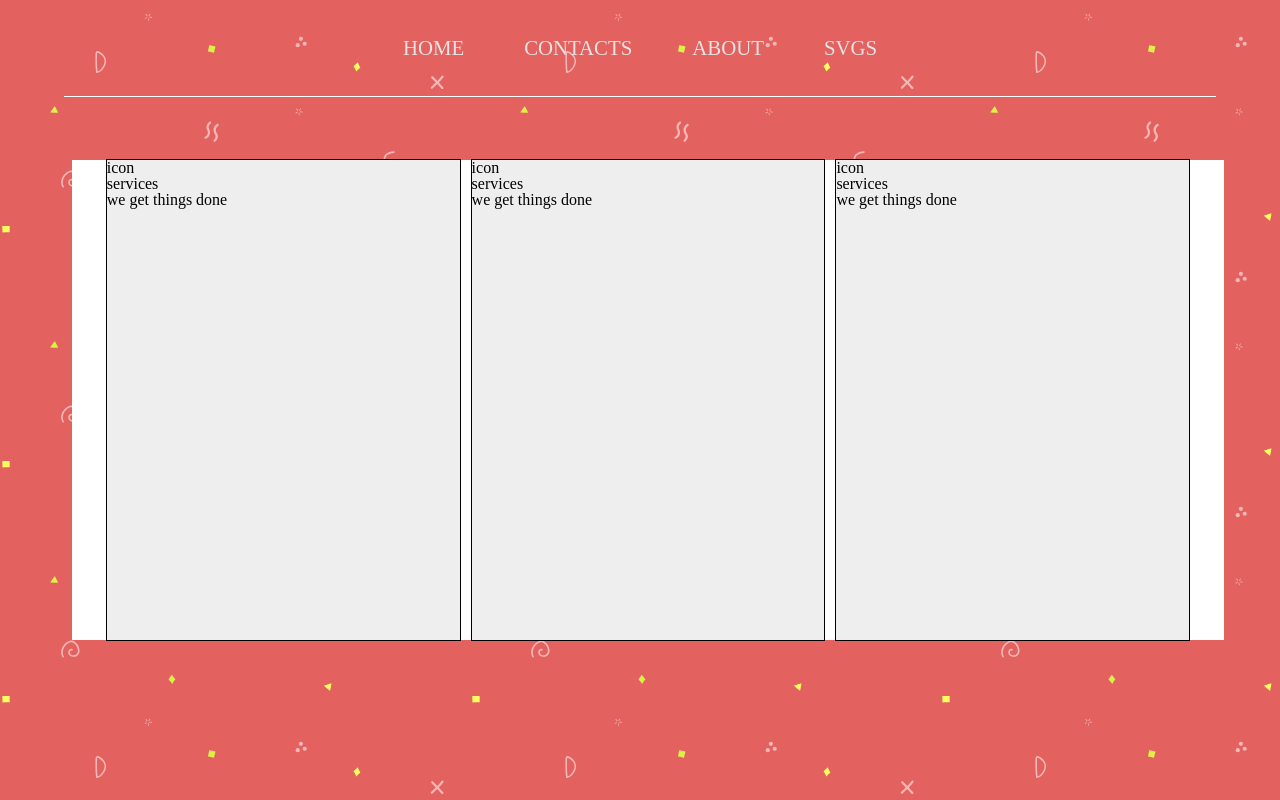
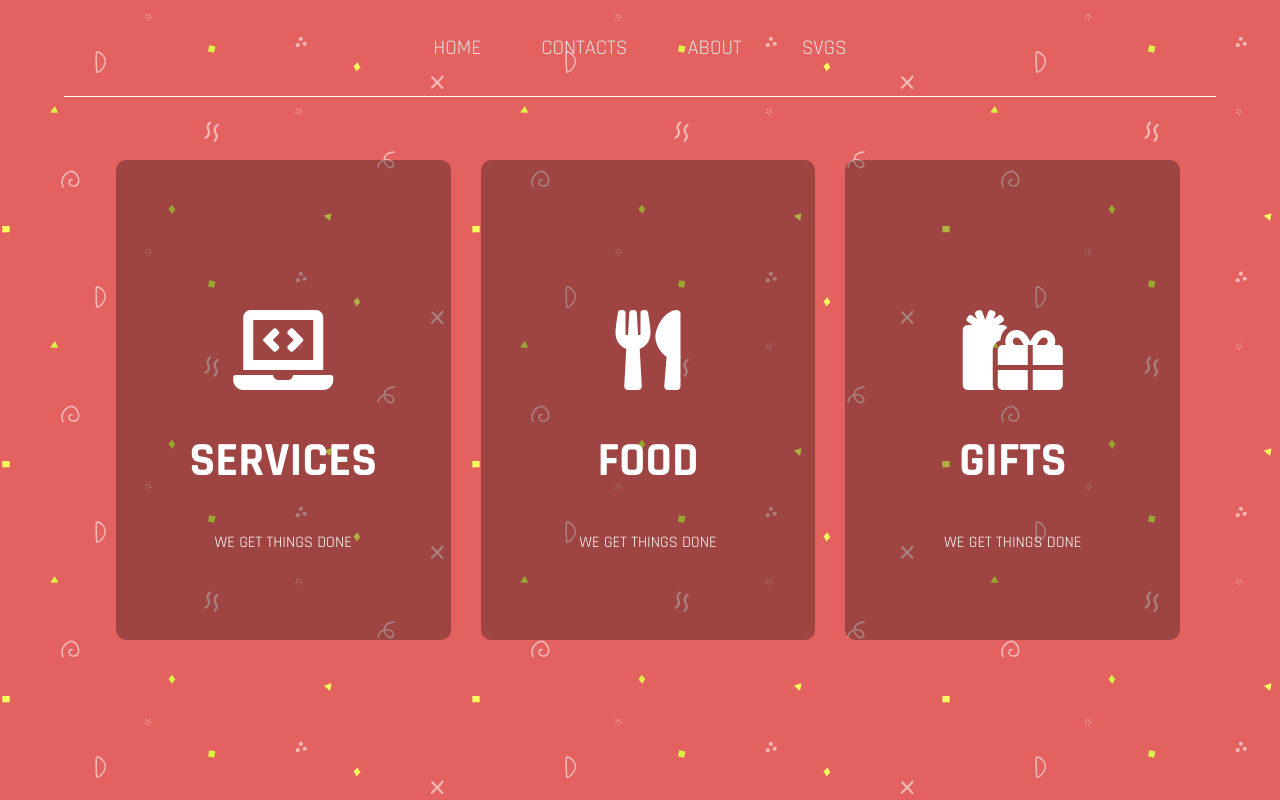
Before and after one commit to brandonjahy/SVG-landing, a plain HTML site: page index.html in a window 1280 px wide. Drawn offline with Linux system fonts and the light colour scheme.

Commit message:
styled and completed the cards

```diff
--- a/css/main.css
+++ b/css/main.css
@@ -1,4 +1,5 @@
 @import "reset.css";
+
 
 
 header {
@@ -41,7 +42,6 @@ section .container{
     height: 60vh;
     top: 40px;
     left: 72px;
-    background: #fff;
     display: flex;
     justify-content: center;
     align-items: center;
@@ -54,32 +54,84 @@ section .container .layout{
     display: flex;
     justify-content: space-between;
     align-items: center;
+    text-align: center;
     margin: 0 -5px;
+}
+
+section .container .layout .text-block{
+    margin-top: 150px;
 }
 
 section .container .layout .card1{
     height: 100%;
     width: 100%;
-    background: #eee;
-    margin: 0 5px;
+    background: rgba(0,0,0, .3);
+    margin: 0 15px;
     place-self: center;
-    border: 1px solid #000;
+    border-radius: 10px;
+    transition: all .4s ease-in-out;
 }
+
+section .container .layout .card1:hover {
+    transform: scale(1.1);
+    background-color: #e3625f;
+    -webkit-box-shadow: 3px 7px 14px -1px rgba(0,0,0,0.75);
+    -moz-box-shadow: 3px 7px 14px -1px rgba(0,0,0,0.75);
+    box-shadow: 3px 7px 14px -1px rgba(0,0,0,0.75);
+}
+
+section .container .layout h1{
+    padding: 40px;
+    font-size: 3rem;
+    text-transform: uppercase;
+    color: #fff;
+}
+
+section .container .layout p{
+    padding: 10px;
+    font-size: 1rem;
+    text-transform: uppercase;
+    color: #fff;
+}
+
+section .container .layout .icon{
+    color: #fff;
+    font-size: 5rem;
+}
+
+
 
 section .container .layout .card2{
     height: 100%;
     width: 100%;
-    background: #eee;
-    margin: 0 5px;
+    background: rgba(0,0,0, .3);
+    margin: 0 15px;
     place-self: center;
-    border: 1px solid #000;
+    border-radius: 10px;
+    transition: all .4s ease-in-out;
+}
+
+section .container .layout .card2:hover {
+    transform: scale(1.1);
+    background-color: #e3625f;
+    -webkit-box-shadow: 3px 7px 14px -1px rgba(0,0,0,0.75);
+    -moz-box-shadow: 3px 7px 14px -1px rgba(0,0,0,0.75);
+    box-shadow: 3px 7px 14px -1px rgba(0,0,0,0.75);
 }
 
 section .container .layout .card3{
     height: 100%;
     width: 100%;
-    background: #eee;
-    margin: 0 5px;
-    border: 1px solid #000;
-    justify-self: center;
+    background: rgba(0,0,0, .3);
+    margin: 0 15px;
+    border-radius: 10px;
+    transition: all .4s ease-in-out;
 }
+
+section .container .layout .card3:hover {
+    transform: scale(1.1);
+    background-color: #e3625f;
+    -webkit-box-shadow: 3px 7px 14px -1px rgba(0,0,0,0.75);
+    -moz-box-shadow: 3px 7px 14px -1px rgba(0,0,0,0.75);
+    box-shadow: 3px 7px 14px -1px rgba(0,0,0,0.75);
+}
--- a/css/reset.css
+++ b/css/reset.css
@@ -1,4 +1,5 @@
 
+@import url('https://fonts.googleapis.com/css?family=Rajdhani:400,500,700&display=swap');
 
 html, body, div, span, applet, object, iframe,
 h1, h2, h3, h4, h5, h6, p, blockquote, pre,
@@ -17,7 +18,7 @@ time, mark, audio, video {
 	padding: 0;
 	border: 0;
 	font-size: 100%;
-	font: inherit;
+	font-family: 'Rajdhani', sans-serif;
 	vertical-align: baseline;
 }
 /* HTML5 display-role reset for older browsers */
--- a/index.html
+++ b/index.html
@@ -21,19 +21,31 @@
         <div class="container">
             <div class="layout">
                 <div class="card1">
-                    icon
-                    <h1>services</h1>
-                    <p>we get things done</p>
+                    <div class="text-block">
+                        <div class="icon">
+                            <i class="fas fa-laptop-code"></i>
+                        </div>
+                        <h1>services</h1>
+                        <p>we get things done</p>
+                    </div>
                 </div>
                 <div class="card2">
-                    icon
-                    <h1>services</h1>
-                    <p>we get things done</p>
+                    <div class="text-block">
+                        <div class="icon">
+                            <i class="fas fa-utensils"></i>
+                        </div>
+                        <h1>food</h1>
+                        <p>we get things done</p>
+                    </div>
                 </div>
                 <div class="card3">
-                    icon
-                    <h1>services</h1>
-                    <p>we get things done</p>
+                    <div class="text-block">
+                        <div class="icon">
+                            <i class="fas fa-gifts"></i>
+                        </div>
+                        <h1>gifts</h1>
+                        <p>we get things done</p>
+                    </div>
                 </div>
             </div>
         </div>
```
